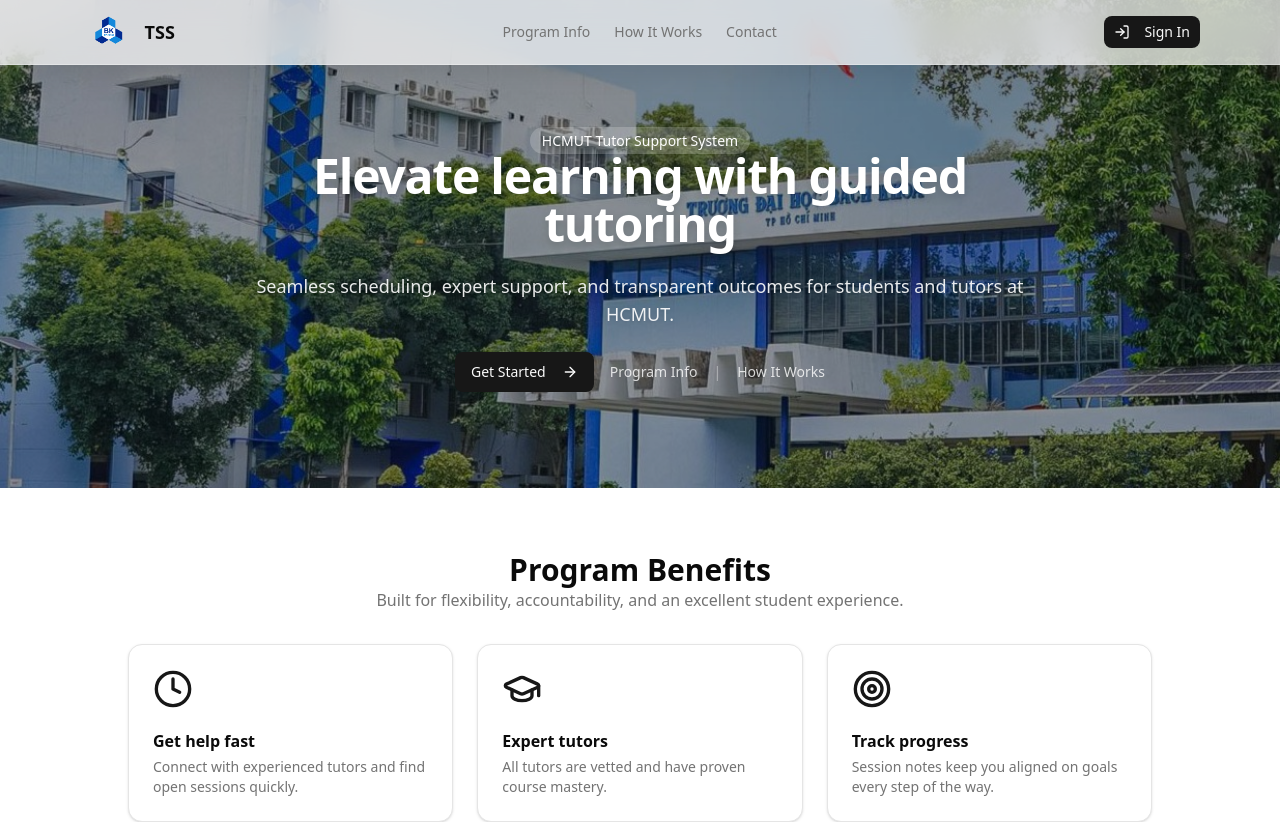
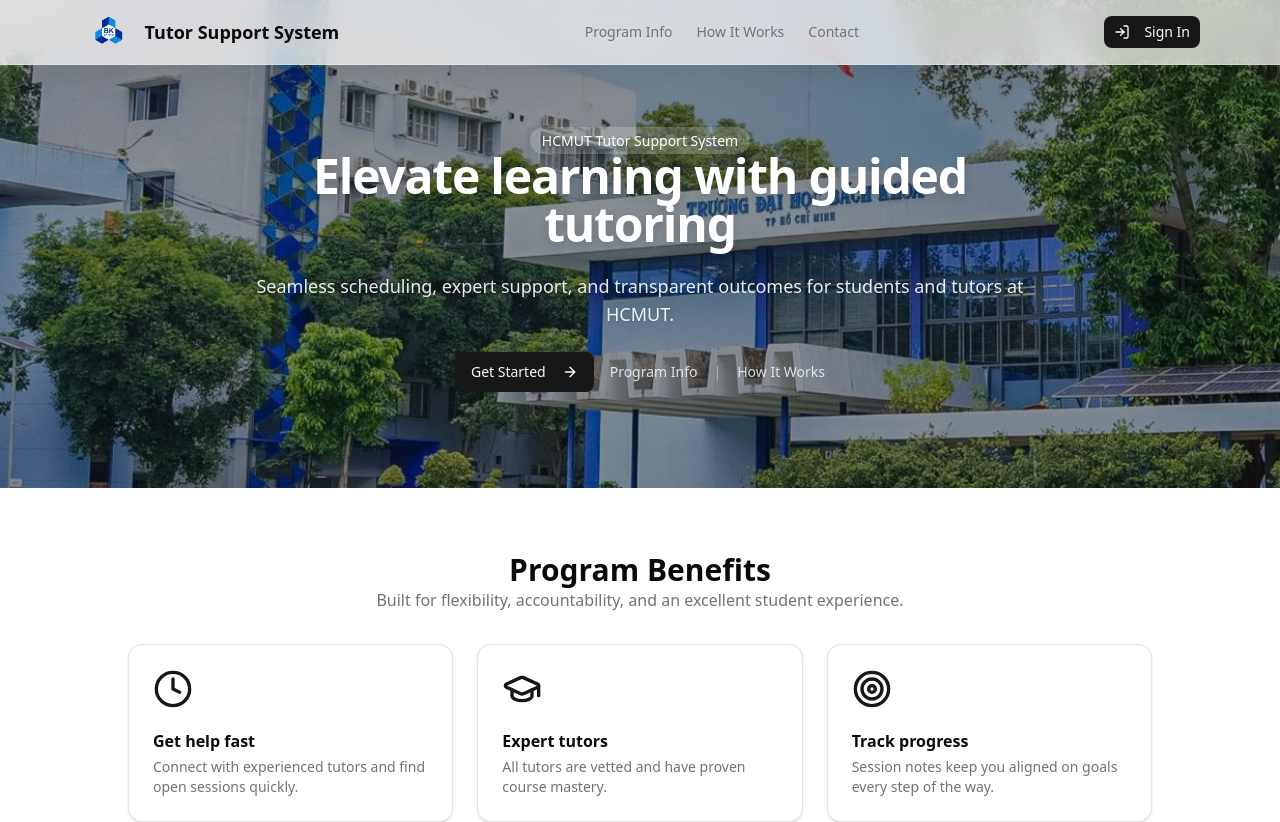
Before and after one commit to dathuynhcsk23/tutor-support-system-1, a React (Vite) app: page / in a window 1280 px wide. Shown: the top 822 px of the page. Built offline with nearby package versions, Linux system fonts and the light colour scheme.

Commit message:
Update full name "Tutor Support System"

```diff
--- a/src/components/Logo.tsx
+++ b/src/components/Logo.tsx
@@ -25,7 +25,7 @@
       )}
     >
       <img src={logoImage} alt="HCMUT Logo" className="h-10 w-auto" />
-      {showText && <span className="text-lg">TSS</span>}
+      {showText && <span className="text-lg">Tutor Support System</span>}
     </Link>
   );
 }
```
